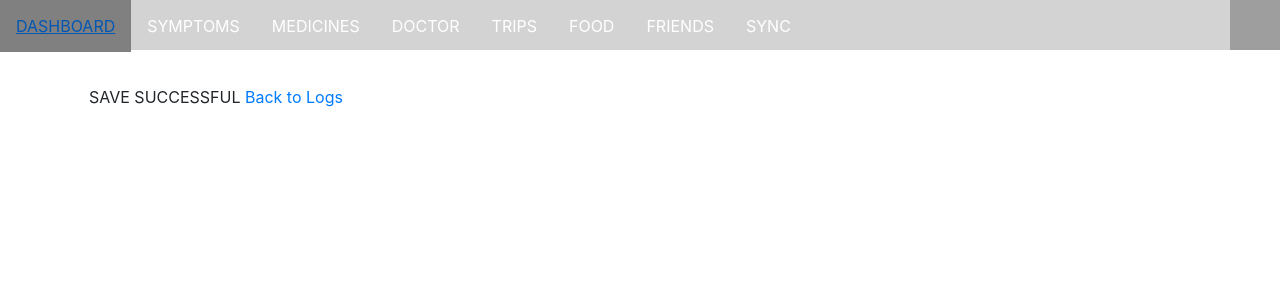
After one commit to smithts/My-COVID-Dashboard, a Django app: page /dashboard/food/success in a window 1280 px wide. The commit adds this page. Shown: the top 300 px of the page. Run offline with Django 3.2, Linux system fonts and the light colour scheme; grey boxes are pictures that could not be loaded.

Commit message:
Updated all log instances to map back to the log table rather than the dashboard.

```diff
--- a/mysite/dashboard/models.py
+++ b/mysite/dashboard/models.py
@@ -158,7 +158,7 @@ class TripForm(ModelForm):
 class Device(models.Model):
     DEVICE_CHOICES = (
         ('AW', 'Apple Watch'),
-        ('FB', 'fitbit'),
+        ('FB', 'Fitbit'),
         ('IP','iPhone'),
         ('AD','Android'),
     )
--- /dev/null
+++ b/mysite/dashboard/templates/doctor/success.html
@@ -0,0 +1,6 @@
+{% extends "base.html" %}
+{% block title %}Doctor{% endblock %}
+{% block content %}
+SAVE SUCCESSFUL
+<a href="{% url 'dashboard:doctor_view' %}">Back to Logs</a>
+{% endblock %}
--- /dev/null
+++ b/mysite/dashboard/templates/food/success.html
@@ -0,0 +1,6 @@
+{% extends "base.html" %}
+{% block title %}Food{% endblock %}
+{% block content %}
+SAVE SUCCESSFUL
+<a href="{% url 'dashboard:food_view' %}">Back to Logs</a>
+{% endblock %}
--- /dev/null
+++ b/mysite/dashboard/templates/friend/success.html
@@ -0,0 +1,6 @@
+{% extends "base.html" %}
+{% block title %}Friend{% endblock %}
+{% block content %}
+SAVE SUCCESSFUL
+<a href="{% url 'dashboard:friend_view' %}">Back to Logs</a>
+{% endblock %}
--- /dev/null
+++ b/mysite/dashboard/templates/medicine/success.html
@@ -0,0 +1,6 @@
+{% extends "base.html" %}
+{% block title %}Medicine{% endblock %}
+{% block content %}
+SAVE SUCCESSFUL
+<a href="{% url 'dashboard:medicine_view' %}">Back to Logs</a>
+{% endblock %}
--- a/mysite/dashboard/templates/nav_bar.html
+++ b/mysite/dashboard/templates/nav_bar.html
@@ -2,10 +2,10 @@
     <nav>
         <l>
             <li class="main_nav_option"><a href="{% url 'dashboard:index' %}">DASHBOARD</a></li>
-            <li class="main_nav_option"><a href="{% url 'dashboard:view_symptom' %}">SYMPTOMS</a></li>
+            <li class="main_nav_option"><a href="{% url 'dashboard:symptom_view' %}">SYMPTOMS</a></li>
             <li class="main_nav_option"><a href="{% url 'dashboard:medicine_view' %}">MEDICINES</a></li>
             <li class="main_nav_option"><a href="{% url 'dashboard:doctor_view' %}">DOCTOR</a></li>
-            <li class="main_nav_option"><a href="{% url 'dashboard:view_trip' %}">TRIPS</a></li>
+            <li class="main_nav_option"><a href="{% url 'dashboard:trip_view' %}">TRIPS</a></li>
             <li class="main_nav_option"><a href="{% url 'dashboard:food_view' %}">FOOD</a></li>
             <li class="main_nav_option"><a href="{% url 'dashboard:friend_view' %}">FRIENDS</a></li>
             <li class="main_nav_option"><a href="{% url 'dashboard:view_sync' %}">SYNC</a></li>
--- /dev/null
+++ b/mysite/dashboard/templates/symptom/success.html
@@ -0,0 +1,6 @@
+{% extends "base.html" %}
+{% block title %}Symptom{% endblock %}
+{% block content %}
+SAVE SUCCESSFUL
+<a href="{% url 'dashboard:symptom_view' %}">Back to Logs</a>
+{% endblock %}
--- /dev/null
+++ b/mysite/dashboard/templates/sync/success.html
@@ -0,0 +1,6 @@
+{% extends "base.html" %}
+{% block title %}Sync{% endblock %}
+{% block content %}
+SAVE SUCCESSFUL
+<a href="{% url 'dashboard:view_sync' %}">Back to Logs</a>
+{% endblock %}
--- /dev/null
+++ b/mysite/dashboard/templates/trip/success.html
@@ -0,0 +1,6 @@
+{% extends "base.html" %}
+{% block title %}Trip{% endblock %}
+{% block content %}
+SAVE SUCCESSFUL
+<a href="{% url 'dashboard:trip_view' %}">Back to Logs</a>
+{% endblock %}
--- a/mysite/dashboard/urls.py
+++ b/mysite/dashboard/urls.py
@@ -12,37 +12,45 @@ urlpatterns = [
     path('food/', views.view_food, name='food_view'),
     path('food/add', views.add_food, name='add_food'),
     path('food/delete/<int:id>/', views.delete_food, name='delete_food'),
+    path('food/success', views.success_food, name='success_food'),
 
     #friend
     path('friend/', views.view_friend, name='friend_view'),
     path('friend/add', views.add_friend, name='add_friend'),
     path('friend/delete/<int:id>/', views.delete_friend, name='delete_friend'),
+    path('friend/success', views.success_friend, name='success_friend'),
 
     #doctor
     path('doctor/', views.view_doctor, name='doctor_view'),
     path('doctor/add', views.add_doctor, name='add_doctor'),
     path('doctor/delete/<int:id>/', views.delete_doctor, name='delete_doctor'),
+    path('doctor/success', views.success_doctor, name='success_doctor'),
 
     #medicine
     path('medicine/', views.view_medicine, name="medicine_view"),
     path('medicine/add', views.add_medicine, name="add_medicine"),
     path('medicine/delete/<int:id>/', views.delete_medicine, name='delete_medicine'),
+    path('medicine/success', views.success_medicine, name='success_medicine'),
 
     #symptom
-    path('symptom/', views.view_symptom, name="view_symptom"),
+    path('symptom/', views.view_symptom, name="symptom_view"),
     path('symptom/add', views.add_symptom, name="add_symptom"),
     path('symptom/delete/<int:id>/', views.delete_symptom, name="delete_symptom"),
+    path('symptom/success', views.success_symptom, name='success_symptom'),
 
     #trip
-    path('trip/', views.view_trip, name='view_trip'),
+    path('trip/', views.view_trip, name='trip_view'),
     path('trip/add', views.add_trip, name='add_trip'),
     path('trip/delete/<int:id>/', views.delete_trip, name='delete_trip'),
+    path('trip/success', views.success_trip, name='success_trip'),
 
     #sync
     path('sync/', views.view_sync, name='view_sync'),
     path('sync/add', views.add_device, name='add_device'),
     path('sync/delete/<int:id>/', views.delete_device, name='delete_device'),
+    path('sync/success', views.success_sync, name='success_sync'),
 
     path('success', views.success, name='success')
 
+
 ]
--- a/mysite/dashboard/utils.py
+++ b/mysite/dashboard/utils.py
@@ -1,5 +1,4 @@
 from enum import IntEnum, Enum
-
 
 # high = more than 5 flags in the past 2 weeks
 # medium = between 2-5 flags in the past 2 weeks
@@ -24,6 +23,9 @@ def get_risk(flags_list):
 SEVERITY= [tuple([x,x]) for x in range(1,6)]
 
 
+def calculate_risk():
+    return None
+
 #tests
 # food=[1,2,3]
 # symptom = [1,2]
--- a/mysite/dashboard/views.py
+++ b/mysite/dashboard/views.py
@@ -58,7 +58,7 @@ def add_food(request):
     form = FoodForm(request.POST or None)
     if form.is_valid():
         form.save()
-        response = redirect('/dashboard/success')
+        response = redirect('/dashboard/food/success')
         return response
 
     context = {
@@ -70,12 +70,15 @@ def delete_food(request, id):
     Food.objects.filter(id=id).delete()
     return view_food(request)
 
+def success_food(request):
+    return render(request, 'food/success.html')
+
 # Symptoms
 def add_symptom(request):
     form = SymptomForm(request.POST or None)
     if form.is_valid():
         form.save()
-        response = redirect('/dashboard/success')
+        response = redirect('/dashboard/symptom/success')
         return response
 
     context = {
@@ -94,6 +97,10 @@ def delete_symptom(request, id):
     Symptom.objects.filter(id=id).delete()
     return view_symptom(request)
 
+def success_symptom(request):
+    return render(request, 'symptom/success.html')
+
+
 # Medicine
 def view_medicine(request):
     headers = ['Date', 'Type', 'Quantity', 'Purpose', '']
@@ -109,7 +116,7 @@ def add_medicine(request):
     form = MedicineForm(request.POST or None)
     if form.is_valid():
         form.save()
-        response = redirect('/dashboard/success')
+        response = redirect('/dashboard/medicine/success')
         return response
 
     context = {
@@ -120,14 +127,9 @@ def add_medicine(request):
 def delete_medicine(request, id):
     Medicine.objects.filter(id=id).delete()
     return view_medicine(request)
-'''
-def detail_medicine(request, id):
 
-    context = {
-        'medicine': Medicine.objects.get(pk=id)
-    }
-    return render(request, 'medicine/detail.html', context)
-'''
+def success_medicine(request):
+    return render(request, 'medicine/success.html')
 
 # Doctor
 def view_doctor(request):
@@ -144,7 +146,7 @@ def add_doctor(request):
     form = DoctorForm(request.POST or None)
     if form.is_valid():
         form.save()
-        response = redirect('/dashboard/success')
+        response = redirect('/dashboard/doctor/success')
         return response
 
     context = {
@@ -156,7 +158,8 @@ def delete_doctor(request, id):
     Doctor.objects.filter(id=id).delete()
     return view_doctor(request)
 
-
+def success_doctor(request):
+    return render(request, 'doctor/success.html')
 
 # Friend
 def view_friend(request):
@@ -173,7 +176,7 @@ def add_friend(request):
     form = FriendForm(request.POST or None)
     if form.is_valid():
         form.save()
-        response = redirect('/dashboard/success')
+        response = redirect('/dashboard/friend/success')
         return response
 
     context = {
@@ -184,6 +187,9 @@ def add_friend(request):
 def delete_friend(request, id):
     Friend.objects.filter(id=id).delete()
     return view_friend(request)
+
+def success_friend(request):
+    return render(request, 'friend/success.html')
 
 # Trip
 def view_trip(request):
@@ -200,7 +206,7 @@ def add_trip(request):
     form = TripForm(request.POST or None)
     if form.is_valid():
         form.save()
-        response = redirect('/dashboard/success')
+        response = redirect('/dashboard/trip/success')
         return response
 
     context = {
@@ -211,6 +217,10 @@ def add_trip(request):
 def delete_trip(request, id):
     Trip.objects.filter(id=id).delete()
     return view_trip(request)
+
+def success_trip(request):
+    return render(request, 'trip/success.html')
+
 
 # Sync Device
 '''
@@ -253,7 +263,7 @@ def add_device(request):
     form = DeviceForm(request.POST or None)
     if form.is_valid():
         form.save()
-        response = redirect('/dashboard/success')
+        response = redirect('/dashboard/sync/success')
         return response
 
     context = {
@@ -265,5 +275,12 @@ def delete_device(request, id):
     Device.objects.filter(id=id).delete()
     return view_sync(request)
 
+def success_sync(request):
+    return render(request, 'sync/success.html')
+
+
+
+
+
 def success(request):
     return render(request, 'save/success.html')
```
Also changed, not shown: mysite/dashboard/templates/medicine/detail.html (deleted, +0 -7 lines).
